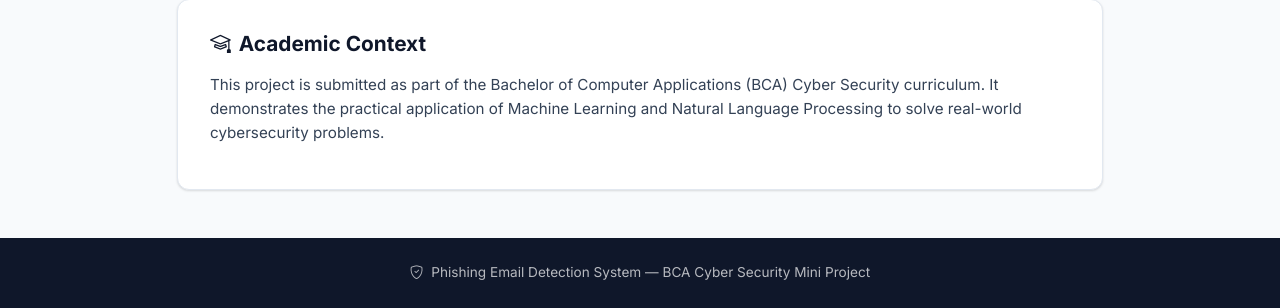
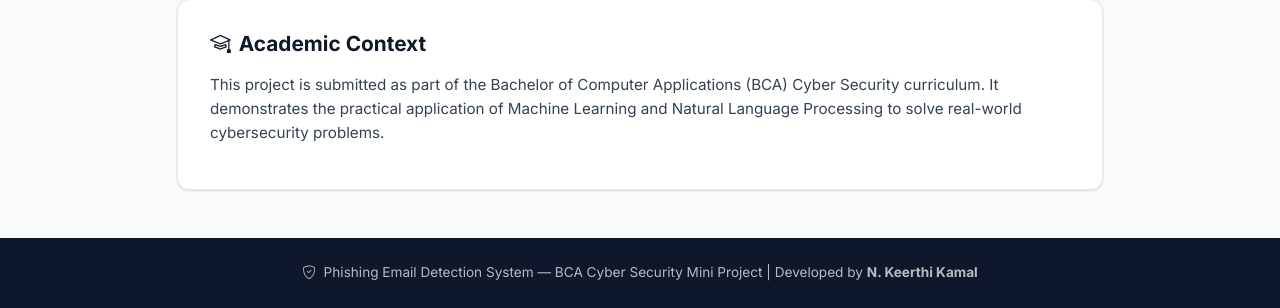
Before and after one commit to shadow13kamal/Email-Phishing-Detection, a Flask app: page /about in a window 1280 px wide. Shown: the part 2037-2345 px from the top of the page. Run offline with Flask 3, Linux system fonts and the light colour scheme.

Commit message:
Added name

```diff
--- a/templates/base.html
+++ b/templates/base.html
@@ -50,7 +50,7 @@
         <div class="container text-center">
             <p class="mb-0">
                 <i class="bi bi-shield-check me-1"></i>
-                Phishing Email Detection System &mdash; BCA Cyber Security Mini Project
+                Phishing Email Detection System &mdash; BCA Cyber Security Mini Project | Developed by <strong>N. Keerthi Kamal</strong>
             </p>
         </div>
     </footer>
```
